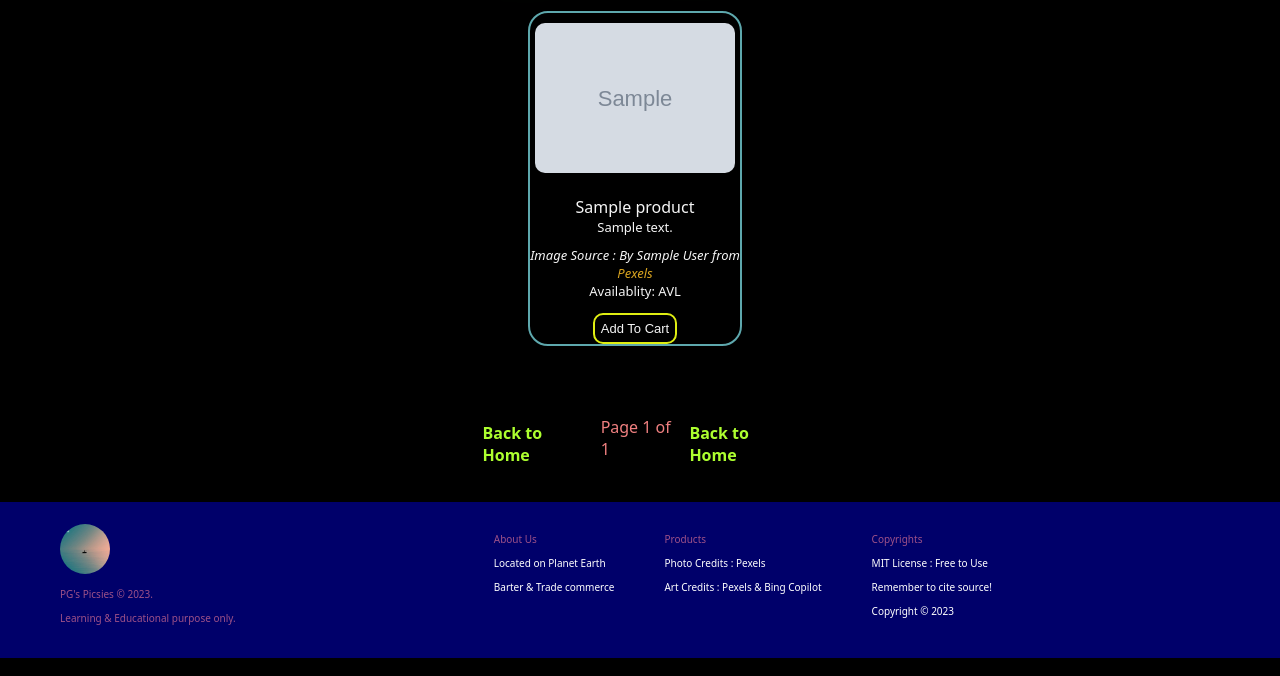
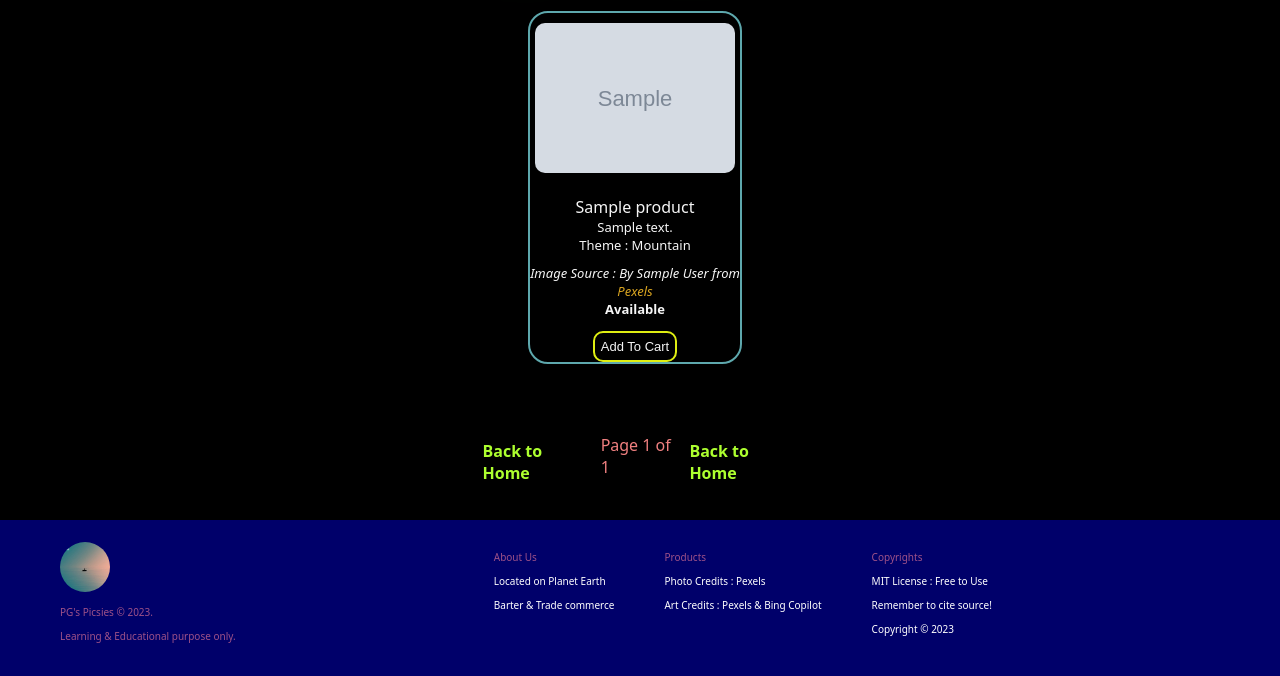
Before and after one commit to prak112/Image-Barter-Bazaar, a Django app: page /products in a window 1280 px wide. Shown: the part 608-1284 px from the top of the page. Run offline with Django 4.2, Linux system fonts and the light colour scheme; tables that the repository leaves empty hold one stand-in row (values such as "Sample post"); grey boxes marked "Sample" are stand-in pictures; parts of the project's set-up code (start-up, migrations or seed data) failed here and were passed over.

Commit message:
upd image desc without codes

```diff
--- a/ecommstore/photostore/templates/photostore/products.html
+++ b/ecommstore/photostore/templates/photostore/products.html
@@ -78,14 +78,15 @@
                     <!--image description-->
                     <p>
                         <span class="box-item-title">{{ product.title }}</span>
-                        {{ product.description }}
-                        <br>
+                        <span>{{ product.description }}</span>
+                        <span>Theme : {{ product.get_theme_display }}</span>
+
                         {% if product.category == 'PH' %}
                             <cite>Image Source : By {{ product.author }} from <a class="photo-source" href="{{ product.image_url }}">Pexels</a></cite>
                         {% else %}
                             <cite>Image Source : <a class="photo-source" href="{{ product.image_url }}" target="_blank" rel="noopener">Bing Image Creator</a></cite>
                         {% endif %}
-                        Availablity: {{ product.status }}
+                        <b>{{ product.get_status_display }}</b>
                     </p>
                 </div>
 
```
